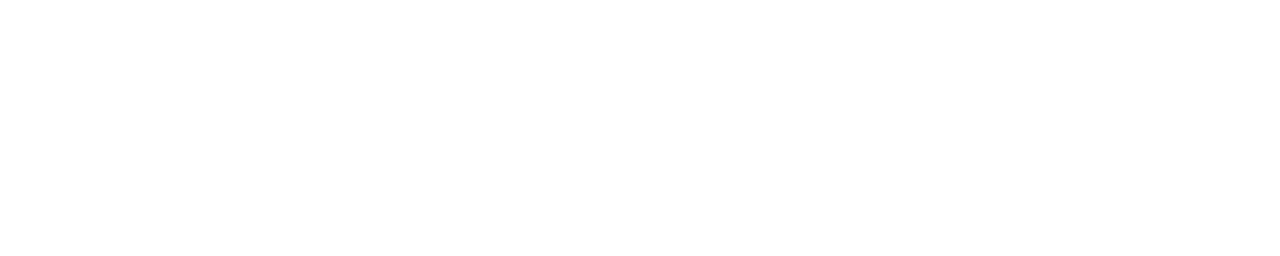
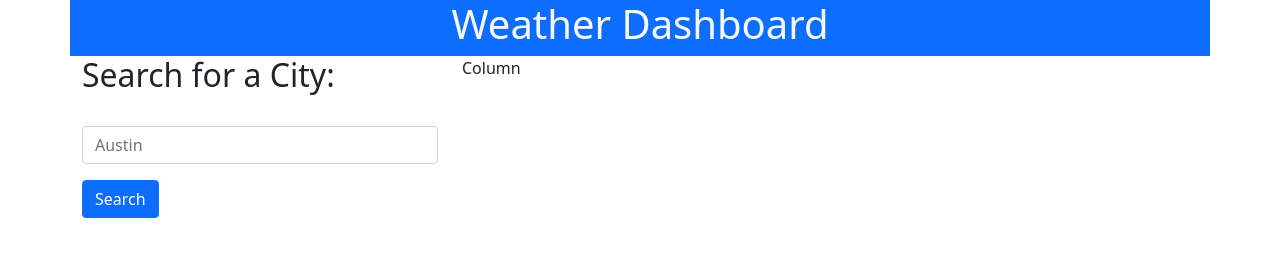
Before and after one commit to jmcmillenmusic/ssapi-weather-dashboard, a plain HTML site: page index.html in a window 1280 px wide. Drawn offline with nearby package versions, Linux system fonts and the light colour scheme.

Commit message:
Set up initial header and left column to search for a city

```diff
--- a/assets/style.css
+++ b/assets/style.css
@@ -0,0 +1,53 @@
+:root {
+    --bs-blue: #0d6efd;
+    --bs-indigo: #6610f2;
+    --bs-purple: #6f42c1;
+    --bs-pink: #d63384;
+    --bs-red: #dc3545;
+    --bs-orange: #fd7e14;
+    --bs-yellow: #ffc107;
+    --bs-green: #198754;
+    --bs-teal: #20c997;
+    --bs-cyan: #0dcaf0;
+    --bs-white: #fff;
+    --bs-gray: #6c757d;
+    --bs-gray-dark: #343a40;
+    --bs-gray-100: #f8f9fa;
+    --bs-gray-200: #e9ecef;
+    --bs-gray-300: #dee2e6;
+    --bs-gray-400: #ced4da;
+    --bs-gray-500: #adb5bd;
+    --bs-gray-600: #6c757d;
+    --bs-gray-700: #495057;
+    --bs-gray-800: #343a40;
+    --bs-gray-900: #212529;
+    --bs-primary: #0d6efd;
+    --bs-secondary: #6c757d;
+    --bs-success: #198754;
+    --bs-info: #0dcaf0;
+    --bs-warning: #ffc107;
+    --bs-danger: #dc3545;
+    --bs-light: #f8f9fa;
+    --bs-dark: #212529;
+    --bs-primary-rgb: 13, 110, 253;
+    --bs-secondary-rgb: 108, 117, 125;
+    --bs-success-rgb: 25, 135, 84;
+    --bs-info-rgb: 13, 202, 240;
+    --bs-warning-rgb: 255, 193, 7;
+    --bs-danger-rgb: 220, 53, 69;
+    --bs-light-rgb: 248, 249, 250;
+    --bs-dark-rgb: 33, 37, 41;
+    --bs-white-rgb: 255, 255, 255;
+    --bs-black-rgb: 0, 0, 0;
+    --bs-body-color-rgb: 33, 37, 41;
+    --bs-body-bg-rgb: 255, 255, 255;
+    --bs-font-sans-serif: system-ui, -apple-system, "Segoe UI", Roboto, "Helvetica Neue", Arial, "Noto Sans", "Liberation Sans", sans-serif, "Apple Color Emoji", "Segoe UI Emoji", "Segoe UI Symbol", "Noto Color Emoji";
+    --bs-font-monospace: SFMono-Regular, Menlo, Monaco, Consolas, "Liberation Mono", "Courier New", monospace;
+    --bs-gradient: linear-gradient(180deg, rgba(255, 255, 255, 0.15), rgba(255, 255, 255, 0));
+    --bs-body-font-family: var(--bs-font-sans-serif);
+    --bs-body-font-size: 1rem;
+    --bs-body-font-weight: 400;
+    --bs-body-line-height: 1.5;
+    --bs-body-color: #212529;
+    --bs-body-bg: #fff;
+}
--- a/index.html
+++ b/index.html
@@ -8,6 +8,28 @@
     <title>Weather Dashboard</title>
 </head>
 <body>
+    <div class="container">
+        <div class="row align-items-start">
+            <div id="title" class="col text-center text-light bg-primary">
+                <h1>Weather Dashboard</h1>
+            </div>
+        </div>
+        <div class="row align-items-start">
+            <div class="col-4 mb-3">
+                <h2>Search for a City:</h2>
+                <form>
+                    <div class="mb-3">
+                      <label for="inputCityName" class="form-label"></label>
+                      <input type="text" class="form-control" id="cityName" placeholder="Austin">
+                    </div>
+                    <button type="submit" class="btn btn-primary">Search</button>
+                  </form>
+            </div>
+            <div class="col-8">
+              Column
+            </div>
+        </div>
+    </div>
     <script src="https://cdn.jsdelivr.net/npm/bootstrap@5.1.3/dist/js/bootstrap.bundle.min.js" integrity="sha384-ka7Sk0Gln4gmtz2MlQnikT1wXgYsOg+OMhuP+IlRH9sENBO0LRn5q+8nbTov4+1p" crossorigin="anonymous"></script>
     <script href="./assets/script.js"></script>
 </body>
```
